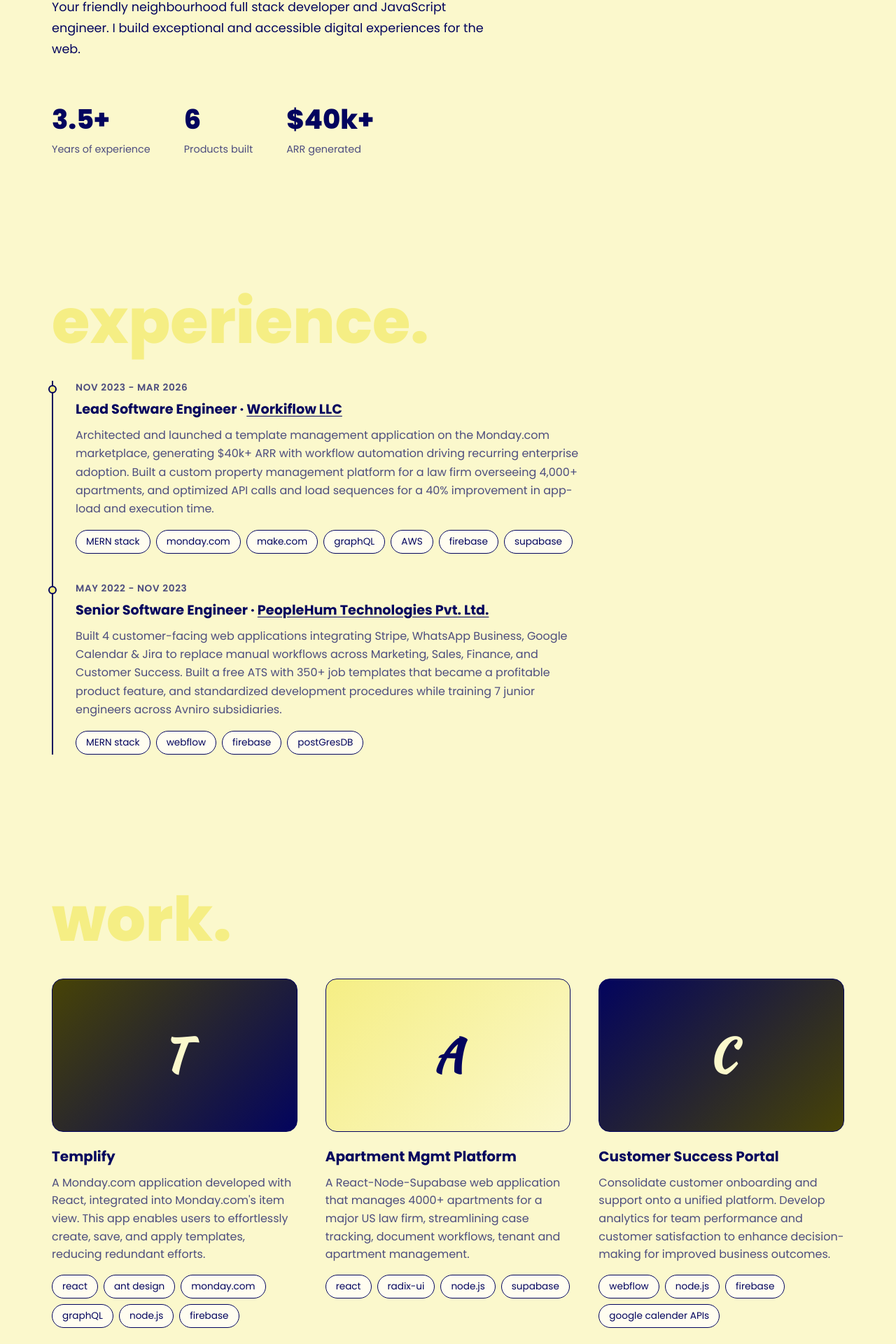
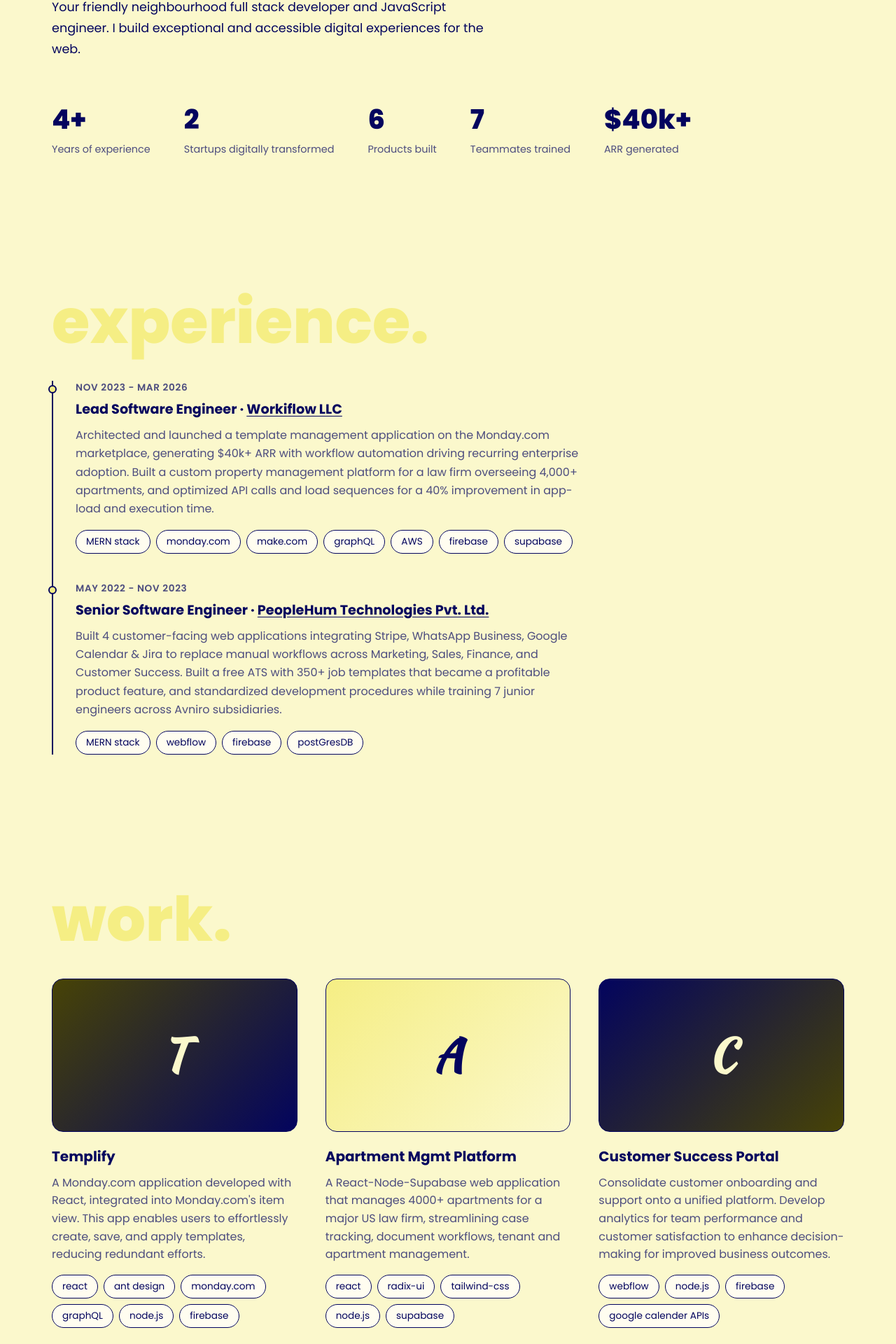
Before and after one commit to ritiksoni22/ritiksoni22.github.io, a React (Vite) app: page / in a window 1280 px wide. Shown: the part 769-2689 px from the top of the page at 70% size. Built offline with nearby package versions, Linux system fonts and the light colour scheme.

Commit message:
about and projects data updated

```diff
--- a/src/components/About/About.jsx
+++ b/src/components/About/About.jsx
@@ -2,9 +2,11 @@ import SectionHeading from '../SectionHeading/SectionHeading'
 import './About.css'
 
 const STATS = [
-  { value: '3.5+', label: 'Years of experience' },
+  { value: '4+', label: 'Years of experience' },
+  { value: '2', label: 'Startups digitally transformed' },
   { value: '6', label: 'Products built' },
-  { value: '$40k+', label: 'ARR generated' },
+  { value: '7', label: 'Teammates trained' },
+  { value: '$40k+', label: 'ARR generated' }
 ]
 
 export default function About() {
--- a/src/data/projects.json
+++ b/src/data/projects.json
@@ -18,6 +18,7 @@
         "skills": [
             "react",
             "radix-ui",
+            "tailwind-css",
             "node.js",
             "supabase"
         ],
```
Also changed, not shown: src/components/About/About.css (line endings or trailing spaces).
